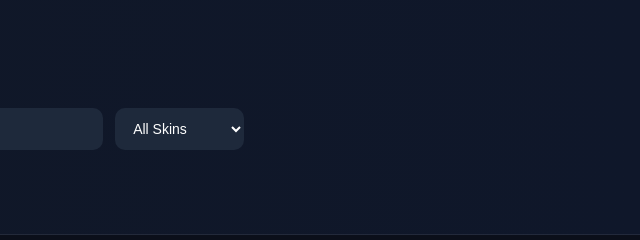
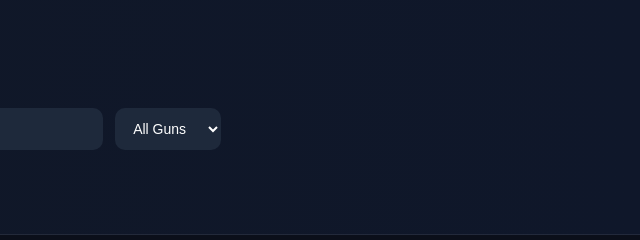
Before and after one commit to nebulaone20/H3nersSkinDex, a plain HTML site: page index.html in a window 1280 px wide. Shown: the top 240 px of the page, 640-1280 px from the left. Drawn offline with Linux system fonts and the light colour scheme; no server answers.

Commit message:
Add favicon and update skin filter options
Added a favicon link and updated the filter options for skins.

```diff
--- a/index.html
+++ b/index.html
@@ -8,6 +8,7 @@
 <link rel="preconnect" href="https://fonts.googleapis.com">
 <link rel="preconnect" href="https://fonts.gstatic.com" crossorigin>
 <link href="https://fonts.googleapis.com/css2?family=Orbitron:wght@400;600;700&family=Inter:wght@400;500;600&display=swap" rel="stylesheet">
+<link rel="icon" type="image/png" href="https://static.wikia.nocookie.net/valorant/images/d/d8/Reaver_Bandit.png/revision/latest?cb=20260121173455">
 
 <style>
 * {
@@ -218,9 +219,27 @@ footer {
         <input type="text" id="search" placeholder="Search skins..." />
 
         <select id="filterOwned">
-            <option value="all">All Skins</option>
-            <option value="owned">Owned Only</option>
-            <option value="missing">Missing Only</option>
+            <option value="all">All Guns</option>
+            <option value="Classic">Classic</option>
+            <option value="Shorty">Shorty</option>
+            <option value="Frenzy">Frenzy</option>
+            <option value="Ghost">Ghost</option>
+            <option value="Bandit">Bandit</option>
+            <option value="Sheriff">Sheriff</option>
+            <option value="Stinger">Stinger</option>
+            <option value="Spectre">Spectre</option>
+            <option value="Bucky">Bucky</option>
+            <option value="Judge">Judge</option>
+            <option value="Bulldog">Bulldog</option>
+            <option value="Guardian">Guardian</option>
+            <option value="Phantom">Phantom</option>
+            <option value="Vandal">Vandal</option>
+            <option value="Melee">Melee</option>
+            <option value="Marshal">Marshal</option>
+            <option value="Outlaw">Outlaw</option>
+            <option value="Operator">Operator</option>
+            <option value="Ares">Ares</option>
+            <option value="Odin">Odin</option>
         </select>
     </div>
 
```
